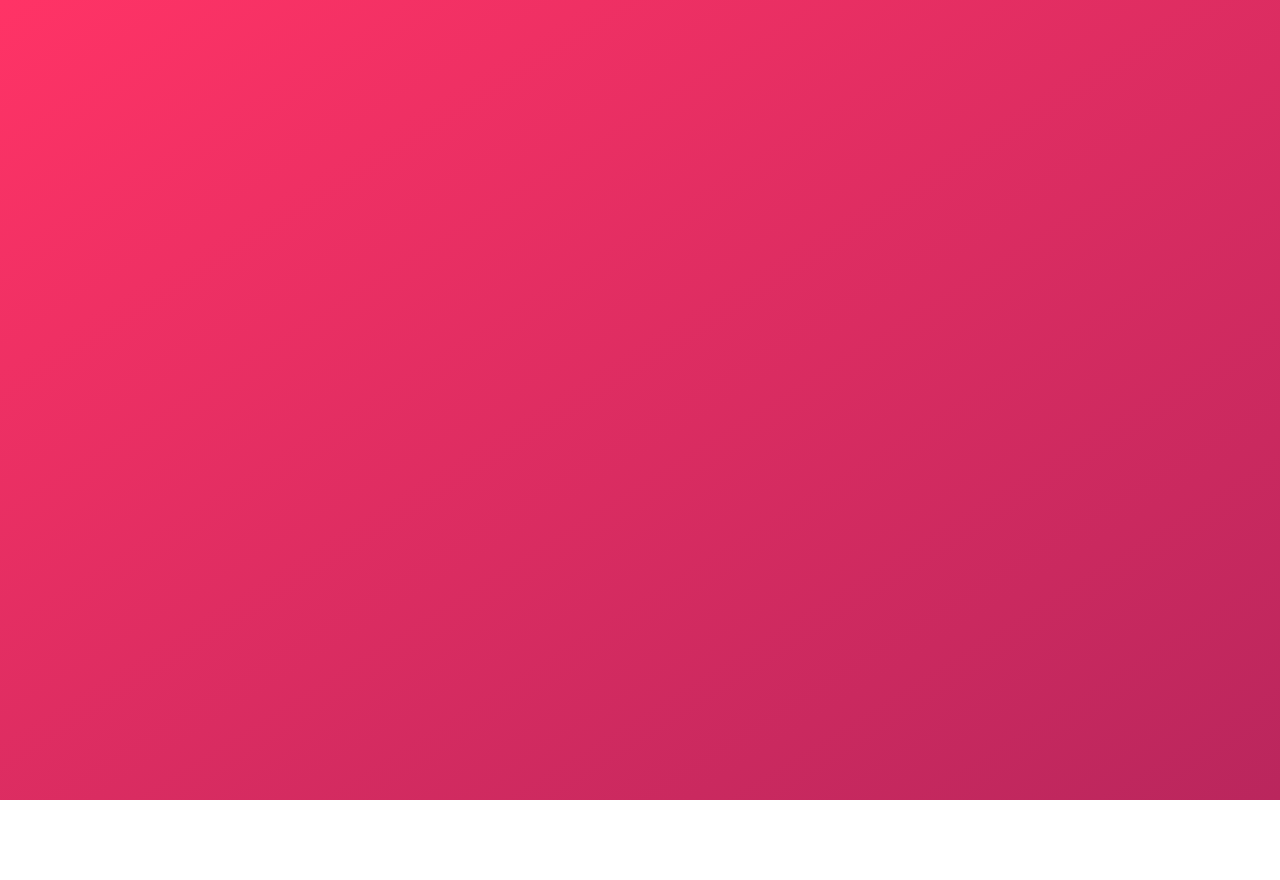
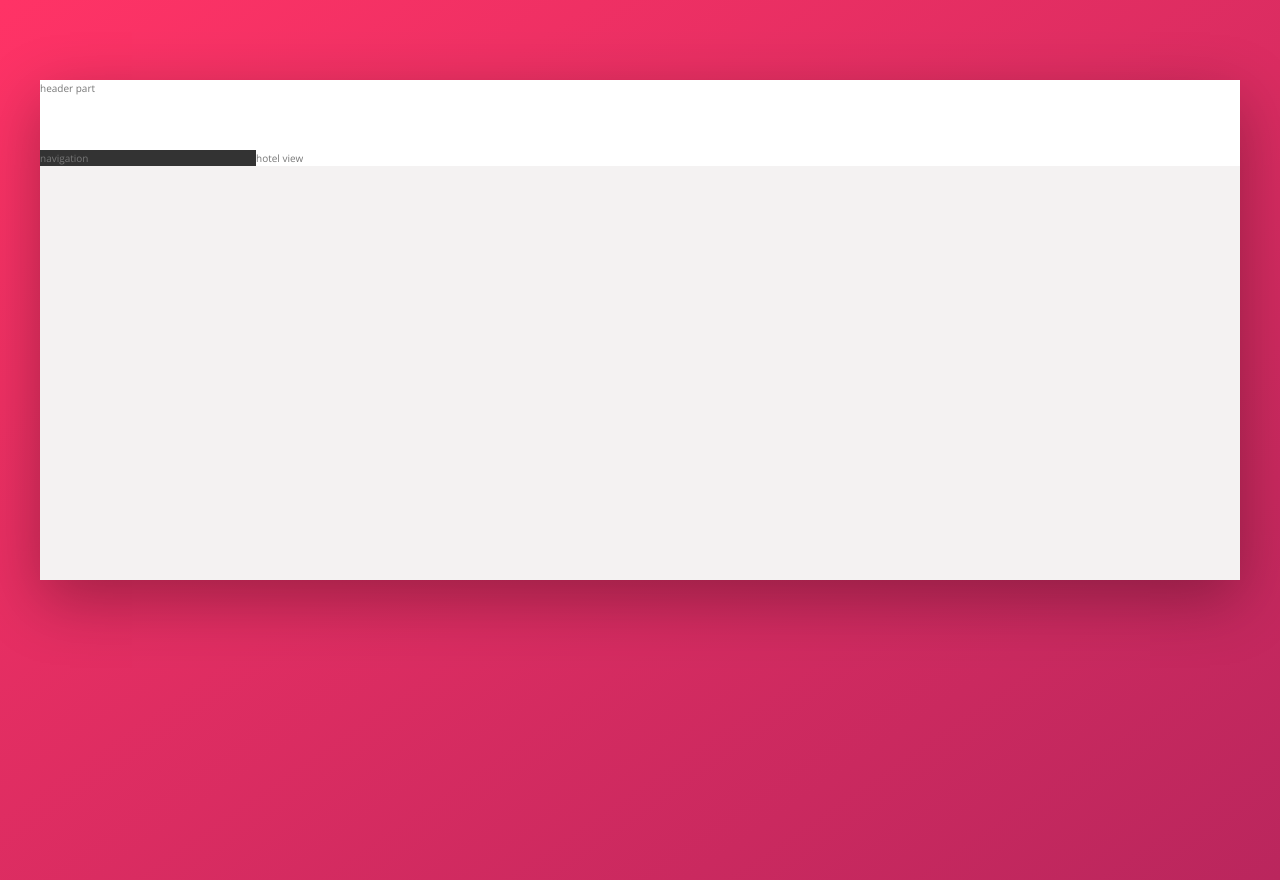
Before and after one commit to nivanovic7/trilio, a website: page index.html in a window 1280 px wide. Before the commit the page ends 800 px from the top, so only its background shows below. Drawn offline with nearby package versions, Linux system fonts and the light colour scheme.

Commit message:
Overall layout completed

```diff
--- a/index.html
+++ b/index.html
@@ -13,7 +13,15 @@
 
     <title>trillo &mdash; Your all-in-one booking app</title>
   </head>
-  <body></body>
+  <body>
+    <div class="container">
+      <header class="header">header part</header>
+      <div class="content">
+        <nav class="sidebar">navigation</nav>
+        <main class="hotel-view">hotel view</main>
+      </div>
+    </div>
+  </body>
 </html>
 
 <!--
--- a/sass/_base.scss
+++ b/sass/_base.scss
@@ -30,7 +30,7 @@ Grey dark 3: #999
   --color-gray-dark-2: #777;
   --color-gray-dark-3: #999;
 
-  --line: 1px solid var(var(--color-gray-light-2))
+  --line: 1px solid var(var(--color-gray-light-2));
   --shadow-dark: 0 2rem 6rem rgba(0, 0, 0, 0.3);
 }
 
--- a/sass/_layout.scss
+++ b/sass/_layout.scss
@@ -0,0 +1,24 @@
+.container {
+  max-width: 120rem;
+  margin: 8rem auto;
+  background-color: var(--color-gray-light-2);
+  box-shadow: var(--shadow-dark);
+  min-height: 50rem;
+}
+.header {
+  height: 7rem;
+  background-color: #fff;
+  border-bottom: var(--color-gray-light-2);
+}
+.content {
+  display: flex;
+}
+.sidebar {
+  background-color: var(--color-gray-dark-1);
+  flex: 0 0 18%;
+}
+
+.hotel-view {
+  background-color: #fff;
+  flex: 1;
+}
```
Also changed, not shown: css/style.css.
